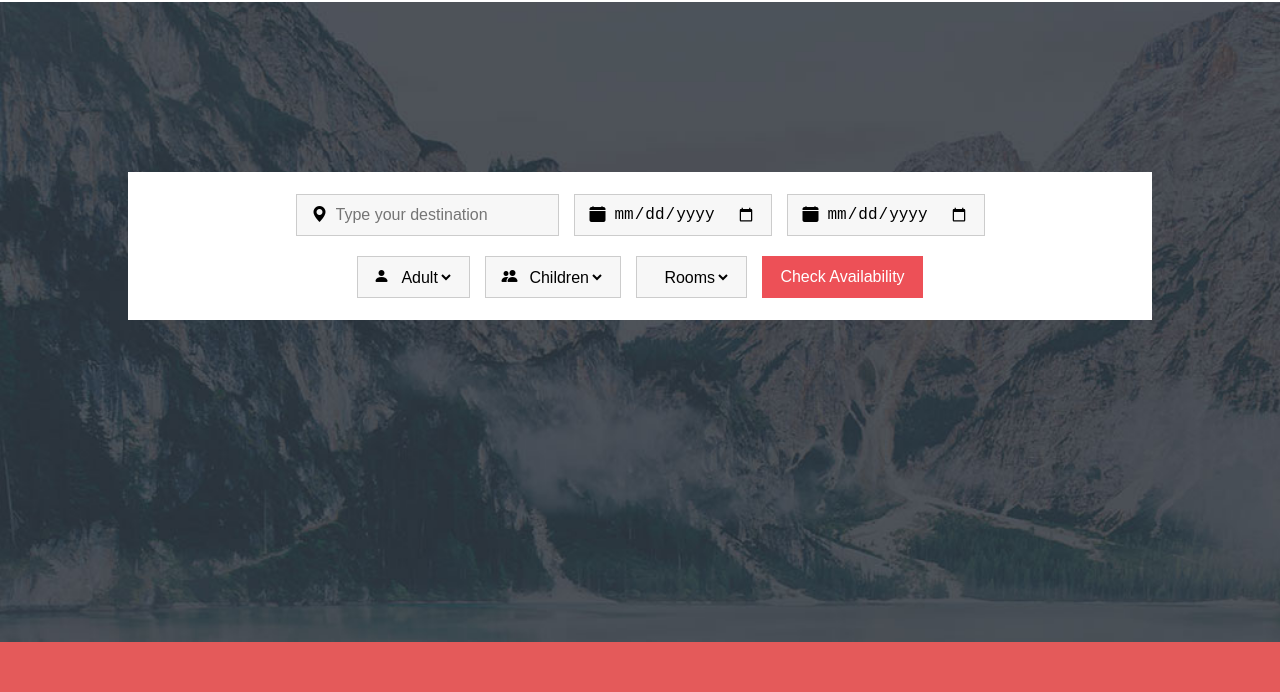
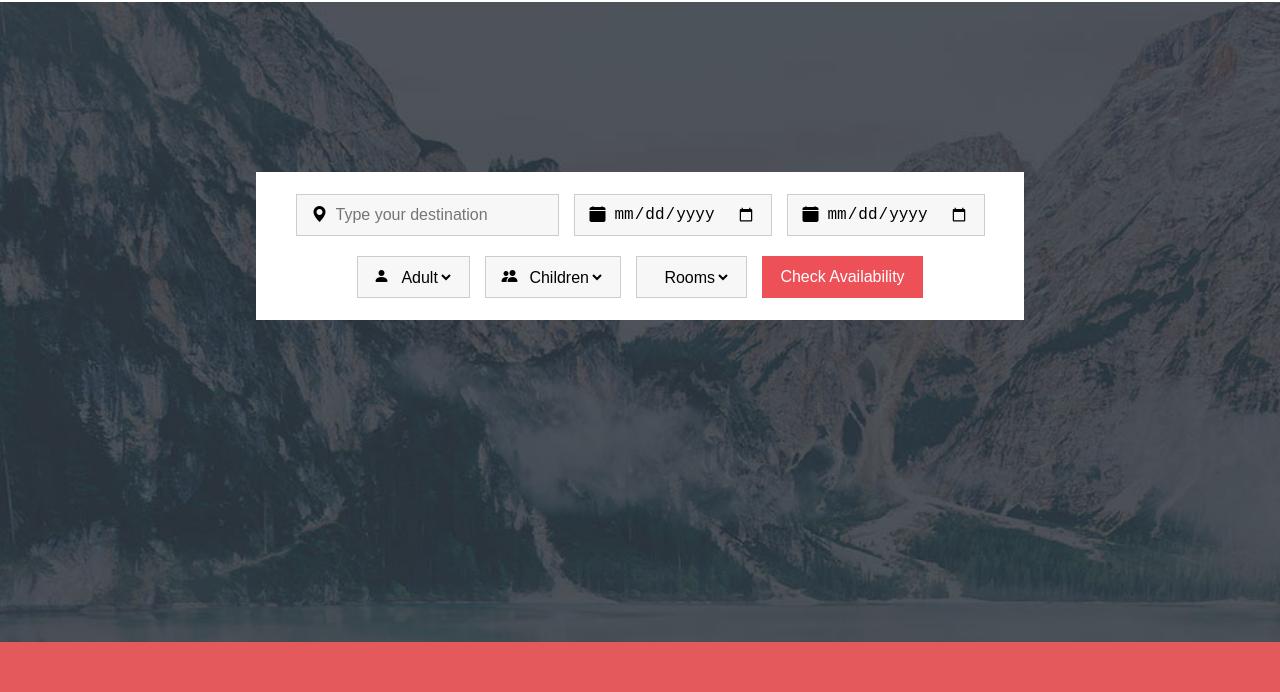
Before and after one commit to Fakruddin46/hotelLevel, a plain HTML site: page index.html in a window 1280 px wide. Shown: the part 108-800 px from the top of the page. Drawn offline with nearby package versions, Linux system fonts and the light colour scheme; some icons are missing.

Commit message:
Update styles.css

```diff
--- a/styles.css
+++ b/styles.css
@@ -209,7 +209,7 @@ ul>li:hover {
 form {
     background: white;
     padding: 20px;
-    width: 70%;
+    width: 60%;
     display: flex;
     flex-direction: column;
     gap: 20px;
@@ -266,7 +266,7 @@ form button:hover {
 
 .form-container {
     height: 300px;
-    width: 80%;
+    width: 60%;
     display: flex;
     flex-direction: column;
     align-items: center;
```
